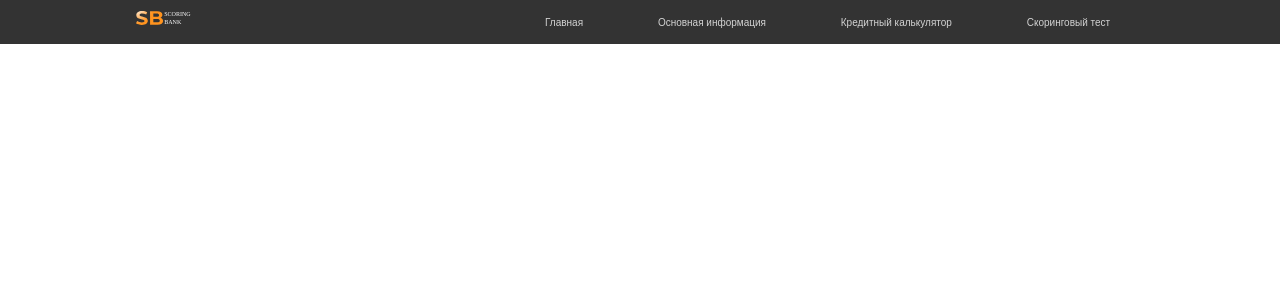
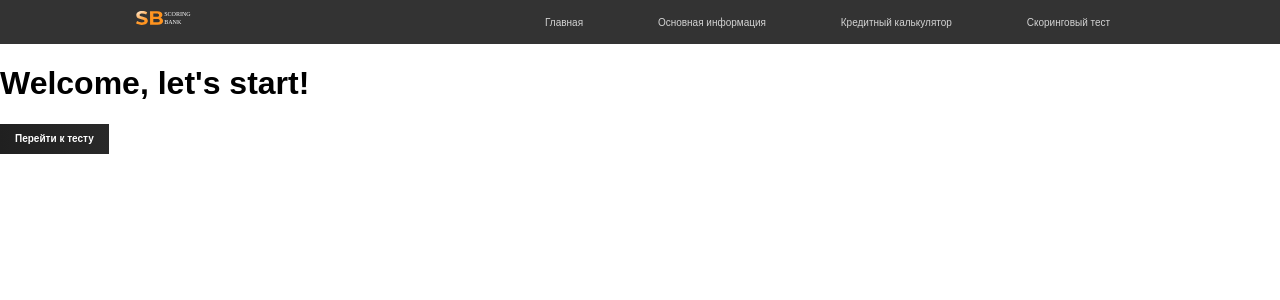
Before and after one commit to semenov-alan/rickopedia, a React (Create React App) app: page / in a window 1280 px wide. Shown: the top 300 px of the page. Built offline with nearby package versions, Linux system fonts and the light colour scheme.

Commit message:
Add 3 - App

```diff
--- a/src/components/App.js
+++ b/src/components/App.js
@@ -11,12 +11,23 @@ import NavigationBar from "./NavBar";
 import AdminPage from "./AdminPage";
 import DeleteBank from "./DeleteBank";
 import BankOperations from "./BankOperations";
+import { Link } from "react-router-dom";
+import "../styles/tabStyles.css";
+import "../styles/buttonStyles.css";
+import "../styles/formStyles.css";
+import { Button } from "reactstrap";
 export default class App extends React.Component {
   render() {
     return (
       <Router>
         <div>
           <NavigationBar />
+          <div>
+            <h1>Welcome, let's start!</h1>
+            <Link to="/test">
+              <Button className="btn-about">Перейти к тесту</Button>
+            </Link>
+          </div>
           <Switch>
             <Route exact path="/tensorProject/">
               <MainPage />
```
